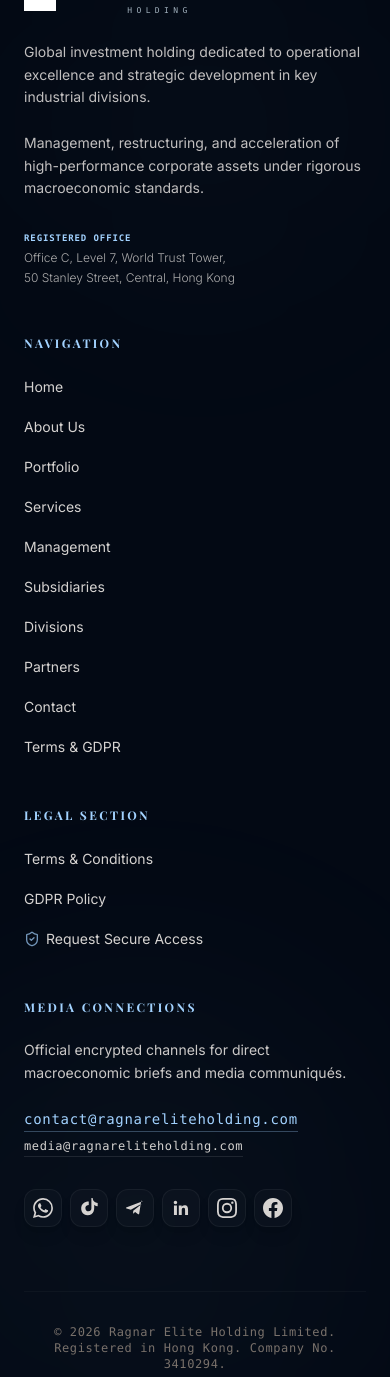
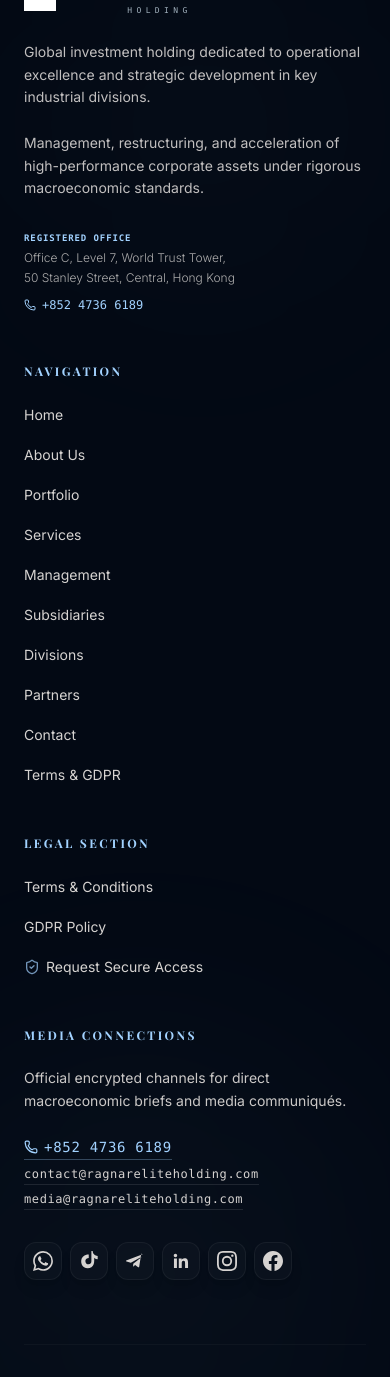
Before and after one commit to gregorytibil/Ragnar-Elite-Holding, a React (Vite) app: page / in a window 390 px wide. Shown: the part 3136-4513 px from the top of the page. Built offline with nearby package versions, Linux system fonts and the light colour scheme; no server answers; grey boxes are pictures that could not be loaded; a web font is replaced by a local one.

Commit message:
feat: add official contact phone number
- Added +852 4736 6189 to contact details and SEO schema.
- Implemented phone tracking for analytics.
- Updated regional placeholder for phone input.

```diff
--- a/src/components/ContactView.tsx
+++ b/src/components/ContactView.tsx
@@ -1,9 +1,9 @@
 import React, { useState } from 'react';
 import { motion, AnimatePresence } from 'motion/react';
-import { CheckCircle, Loader2 } from 'lucide-react';
+import { CheckCircle, Loader2, Phone } from 'lucide-react';
 import { Language } from '../types';
 import { translations } from '../translations';
-import { trackFormSubmission } from '../lib/analytics';
+import { trackFormSubmission, trackPhoneClick } from '../lib/analytics';
 
 interface ContactViewProps {
   currentLang: Language;
@@ -146,6 +146,17 @@ export default function ContactView({ currentLang }: ContactViewProps) {
                 <div className="space-y-3">
                   <strong className="block font-mono text-[10px] uppercase tracking-[0.2em] text-[#A2D2FF] font-bold">{t.hqLabel}</strong>
                   <span className="font-sans text-base text-[#FAF6F0] font-light leading-relaxed block max-w-xs">{t.hqAddress}</span>
+                </div>
+                <div className="space-y-3">
+                  <strong className="block font-mono text-[10px] uppercase tracking-[0.2em] text-[#A2D2FF] font-bold">{t.phoneLabel}</strong>
+                  <a
+                    href="tel:+85247366189"
+                    onClick={() => trackPhoneClick('+852 4736 6189')}
+                    className="font-mono text-sm text-white hover:text-[#A2D2FF] transition-colors border-b border-white/20 pb-1 inline-flex items-center gap-2"
+                  >
+                    <Phone className="w-3.5 h-3.5 text-[#A2D2FF]" />
+                    {t.phoneCentral}
+                  </a>
                 </div>
                 <div className="space-y-3">
                   <strong className="block font-mono text-[10px] uppercase tracking-[0.2em] text-[#A2D2FF] font-bold">{t.mailSecured}</strong>
--- a/src/components/Footer.tsx
+++ b/src/components/Footer.tsx
@@ -1,7 +1,7 @@
-import { Landmark, ShieldCheck } from 'lucide-react';
+import { Landmark, ShieldCheck, Phone } from 'lucide-react';
 import { Language } from '../types';
 import { translations } from '../translations';
-import { trackCTA, trackEmailClick, trackOutboundLink, trackWhatsAppClick } from '../lib/analytics';
+import { trackCTA, trackEmailClick, trackOutboundLink, trackPhoneClick, trackWhatsAppClick } from '../lib/analytics';
 import { getPathForTab } from '../lib/router';
 
 interface FooterProps {
@@ -20,7 +20,7 @@ export default function Footer({ currentLang, setActiveTab }: FooterProps) {
         </svg>
       ),
       label: 'WhatsApp',
-      url: 'https://wa.me/40773485717',
+      url: 'https://wa.me/85247366189',
     },
     {
       icon: (
@@ -105,6 +105,16 @@ export default function Footer({ currentLang, setActiveTab }: FooterProps) {
               Office C, Level 7, World Trust Tower,<br />
               50 Stanley Street, Central, Hong Kong
             </p>
+            <div className="mt-2.5">
+              <a
+                href="tel:+85247366189"
+                onClick={() => trackPhoneClick('+852 4736 6189')}
+                className="font-mono text-xs text-sky-accent hover:text-white transition-colors duration-300 inline-flex items-center gap-1.5"
+              >
+                <Phone className="w-3 h-3 text-sky-accent" />
+                +852 4736 6189
+              </a>
+            </div>
           </div>
         </div>
 
@@ -216,9 +226,17 @@ export default function Footer({ currentLang, setActiveTab }: FooterProps) {
           </p>
           <div className="flex flex-col gap-1.5 pb-2">
             <a
+              href="tel:+85247366189"
+              onClick={() => trackPhoneClick('+852 4736 6189')}
+              className="font-mono text-sm text-sky-accent hover:text-white transition-colors duration-300 tracking-wider border-b border-sky-accent/30 hover:border-white pb-0.5 inline-flex items-center gap-1.5 w-fit"
+            >
+              <Phone className="w-3.5 h-3.5 text-sky-accent" />
+              +852 4736 6189
+            </a>
+            <a
               href="mailto:contact@ragnareliteholding.com"
               onClick={() => trackEmailClick('contact@ragnareliteholding.com')}
-              className="font-mono text-sm text-sky-accent hover:text-white transition-colors duration-300 tracking-wider border-b border-sky-accent/30 hover:border-white pb-0.5 inline-block w-fit"
+              className="font-mono text-xs text-stone-300 hover:text-white transition-colors duration-300 tracking-wider border-b border-white/10 hover:border-white pb-0.5 inline-block w-fit"
             >
               contact@ragnareliteholding.com
             </a>
--- a/src/components/PartnerLandingPage.tsx
+++ b/src/components/PartnerLandingPage.tsx
@@ -378,7 +378,7 @@ export default function PartnerLandingPage({
                       type="tel"
                       value={formData.phone}
                       onChange={(e) => setFormData({ ...formData, phone: e.target.value })}
-                      placeholder="+40 700 000 000"
+                      placeholder="+852 0000 0000"
                       className="w-full bg-[#0B1B3D] border border-white/15 focus:border-[#38BDF8] rounded-lg px-3.5 py-2.5 text-xs sm:text-sm text-white placeholder-white/30 outline-none transition-colors"
                     />
                   </div>
--- a/src/components/SEOMetadata.tsx
+++ b/src/components/SEOMetadata.tsx
@@ -221,15 +221,20 @@ export default function SEOMetadata({ activeTab, activePartner, lang }: SEOMetad
       'alternateName': 'Ragnar Elite',
       'url': baseUrl,
       'logo': 'https://i.imgur.com/InRDrMr.png',
+      'telephone': '+852 4736 6189',
       'contactPoint': {
         '@type': 'ContactPoint',
+        'telephone': '+852 4736 6189',
         'email': 'contact@ragnareliteholding.com',
         'contactType': 'corporate partnerships',
         'availableLanguage': ['Romanian', 'English'],
       },
       'address': {
         '@type': 'PostalAddress',
-        'addressCountry': 'RO',
+        'streetAddress': 'Office C, Level 7, World Trust Tower, 50 Stanley Street',
+        'addressLocality': 'Central',
+        'addressRegion': 'Hong Kong Island',
+        'addressCountry': 'HK',
       },
       'description': 'Ragnar Elite Holding is an elite investment holding company managing critical infrastructure, real estate, disruptive tech, lifesciences, and financial portfolios.',
     };
--- a/src/translations.ts
+++ b/src/translations.ts
@@ -175,6 +175,8 @@ export const translations = {
     contactHeaderSubtitle: 'Parteneriate exclusiviste fundamentate pe stabilitatea capitalului pe termen lung, guvernanță corporativă strictă și extindere macro-structurală transfrontalieră.',
     hqLabel: 'Centrala Holdingului',
     hqAddress: 'Office C, Level 7, World Trust Tower, 50 Stanley Street, Central, Hong Kong',
+    phoneLabel: 'Centrală Telefonică / Linie Directă',
+    phoneCentral: '+852 4736 6189',
     mailSecured: 'Corespondență Securizată',
     mailRelations: 'Relații Investitori Strategici',
     formTitle: 'Solicitare Strategică',
@@ -423,6 +425,8 @@ export const translations = {
     contactHeaderSubtitle: 'Exclusive partnerships founded on long-term capital stability, strict corporate governance, and cross-border macro-structural expansion.',
     hqLabel: 'Holding Headquarters',
     hqAddress: 'Office C, Level 7, World Trust Tower, 50 Stanley Street, Central, Hong Kong',
+    phoneLabel: 'Central Telephone / Direct Line',
+    phoneCentral: '+852 4736 6189',
     mailSecured: 'Secured Correspondence',
     mailRelations: 'Strategic Investor Relations',
     formTitle: 'Strategic Inquiry',
```
